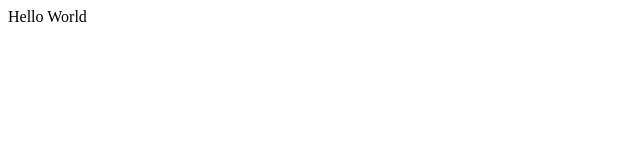
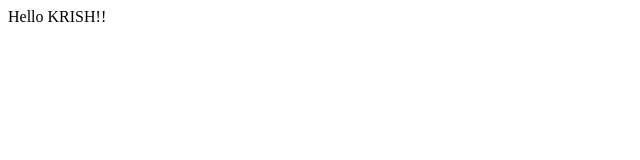
Before and after one commit to krish63/JenkinsPipelined, a website: page index.html in a window 1280 px wide. Shown: the full height of the page, 0-640 px from the left. Drawn offline with Linux system fonts and the light colour scheme.

Commit message:
Update index.html

```diff
--- a/index.html
+++ b/index.html
@@ -5,7 +5,7 @@
 </head>
 <body>
 
-<div id = "finder"> Hello World </div>
+<div id = "finder"> Hello KRISH!! </div>
 
 </body>
 </html>
```
